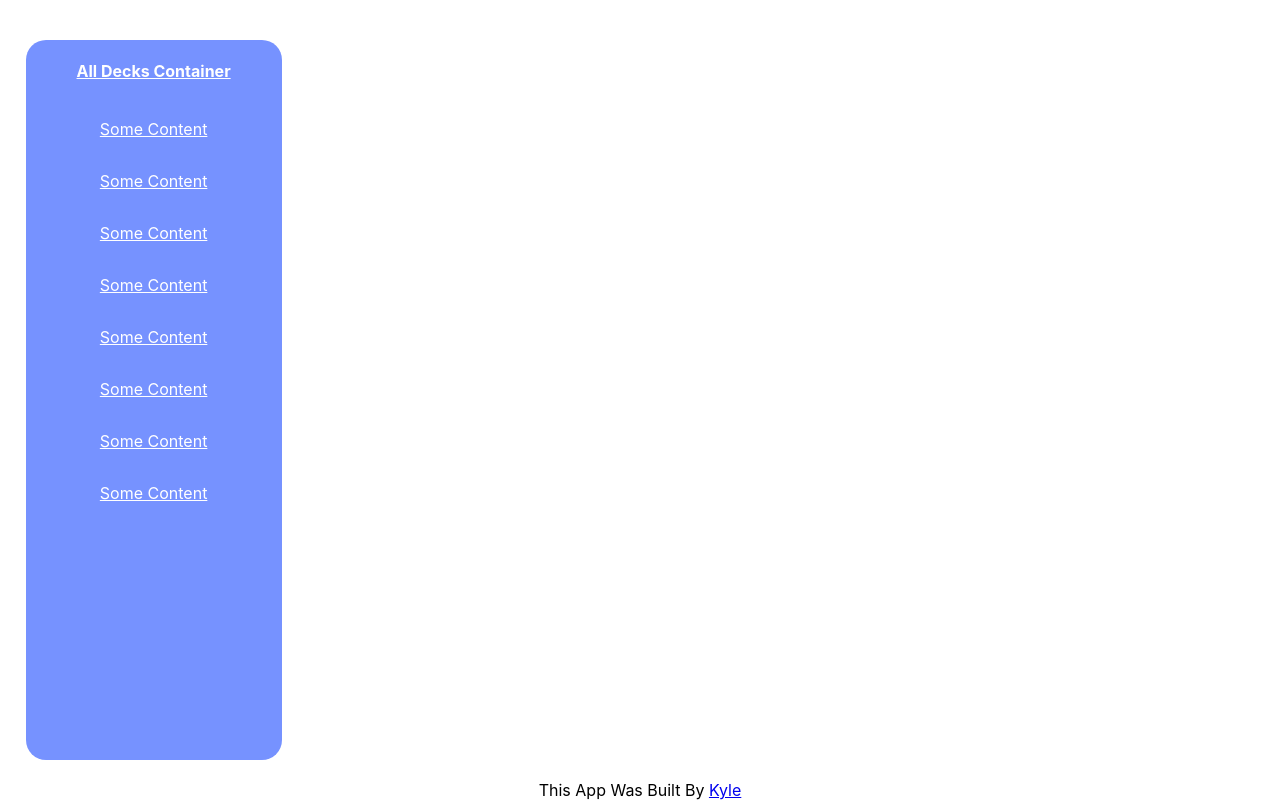
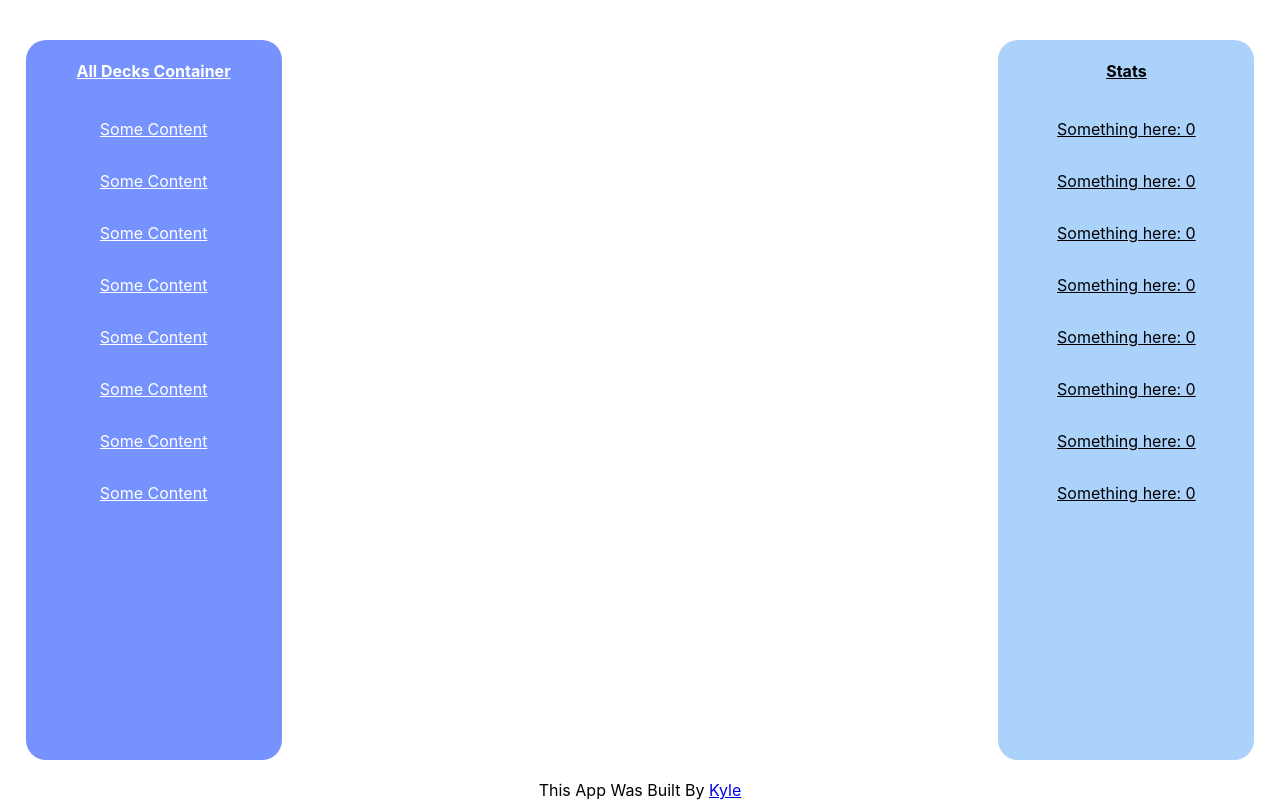
Before and after one commit to BennEntterprise/z2fs-cards, a React (Create React App) app: page / in a window 1280 px wide. Built offline with nearby package versions, Linux system fonts and the light colour scheme.

Commit message:
feat: creat the statsContainer

```diff
--- a/src/App.tsx
+++ b/src/App.tsx
@@ -5,6 +5,7 @@ import Counter from './components/Counter'
 
 // Containers
 import AllDecksContainer from './containers/AllDecksContainer';
+import StatsContainer from './containers/StatsContainer';
 
 function App() {
   return (
@@ -13,6 +14,7 @@ function App() {
       </header>
       <main>
         <AllDecksContainer/>
+        <StatsContainer />
         {/* <Counter /> */}
       </main>
       <footer id="footer"> This App Was Built By <a href="https://github.com/BennEntterprise">Kyle</a></footer>
--- /dev/null
+++ b/src/containers/StatsContainer.css
@@ -0,0 +1,14 @@
+#stats-container {
+    height: 90%;
+    width: 20%;
+    position: absolute;
+    top: 5%;
+    right: 2%;
+    display: flex;
+    flex-direction: column;
+    justify-content: flex-start;
+    align-items: center;
+    text-align: center;
+    text-decoration: underline;
+    border-radius: 20px;
+}
--- /dev/null
+++ b/src/containers/StatsContainer.tsx
@@ -0,0 +1,24 @@
+import React from 'react'
+import colors from '../lib/constants/colors'
+
+import './StatsContainer.css'
+
+function StatsContainer() {
+    return (
+        <div id="stats-container" style={{
+            backgroundColor: colors.babyBlueEyes
+        }}>
+            <h4>Stats</h4>
+            <p>Something here: 0</p>
+            <p>Something here: 0</p>
+            <p>Something here: 0</p>
+            <p>Something here: 0</p>
+            <p>Something here: 0</p>
+            <p>Something here: 0</p>
+            <p>Something here: 0</p>
+            <p>Something here: 0</p>
+        </div>
+    )
+}
+
+export default StatsContainer
```
